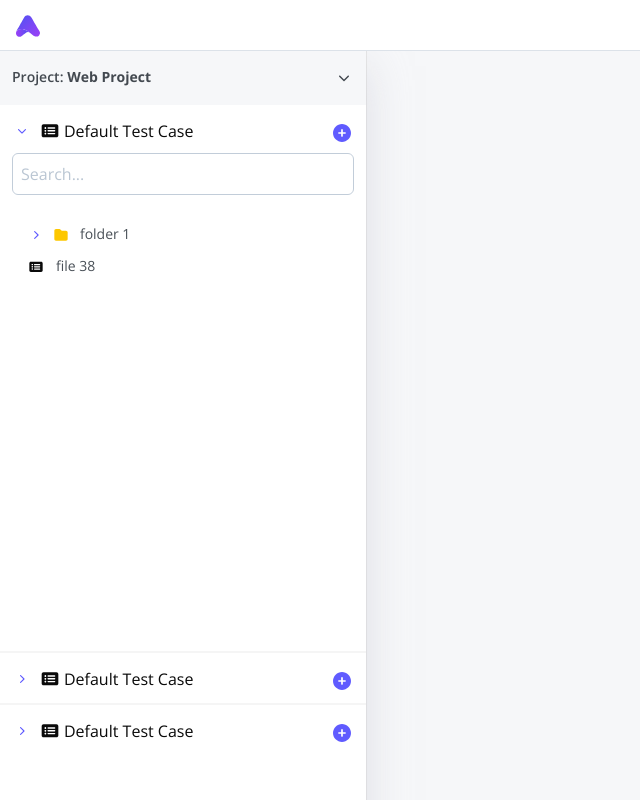
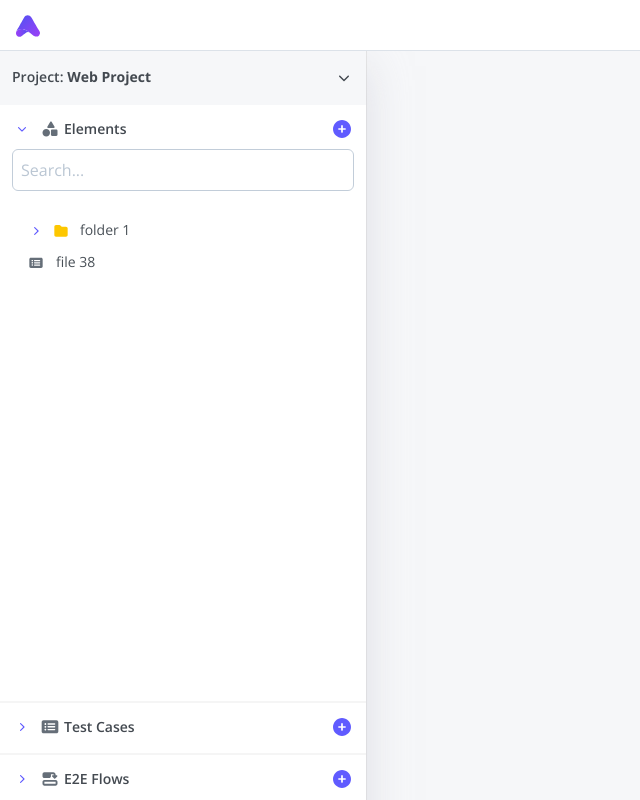
Before and after one commit to loki13-uix/avo-dash, a Next.js app: page / in a window 1280 px wide. Shown: the whole page, without its empty margins (0-640 px from the left). Built offline with nearby package versions, Linux system fonts and the light colour scheme.

Commit message:
refactor: Improve tree panel structure and resizing behavior

```diff
--- a/src/app/page.tsx
+++ b/src/app/page.tsx
@@ -7,7 +7,8 @@ import {
   SIDEBAR_MAX_SIZE,
   SIDEBAR_MIN_SIZE,
 } from '@/constants/constants'
-import { folderTree } from '@/constants/tree-data'
+import type { IconName } from '@/constants/icons'
+import { type TreeNode, folderTree } from '@/constants/tree-data'
 import { Button } from '@/shared/components/atoms/button'
 import { Icon } from '@/shared/components/atoms/icon'
 import TableCell from '@/shared/components/atoms/table-cell'
@@ -22,44 +23,68 @@ import {
 import useFileStore from '@/shared/store/store'
 
 import { Fragment, useEffect, useRef, useState } from 'react'
-const trees = [folderTree, folderTree, folderTree]
+const trees: {
+  id: number
+  headerIcon: IconName
+  headerText: string
+  treeNodes: TreeNode[]
+}[] = [
+  {
+    id: 0,
+    headerIcon: 'repository',
+    headerText: 'Elements',
+    treeNodes: folderTree,
+  },
+  {
+    id: 1,
+    headerIcon: 'test-case',
+    headerText: 'Test Cases',
+    treeNodes: folderTree,
+  },
+  {
+    id: 2,
+    headerIcon: 'flow',
+    headerText: 'E2E Flows',
+    treeNodes: folderTree,
+  },
+]
 
 export default function Home() {
   const [expandedIndices, setExpandedIndices] = useState<number[]>([0])
   const panelRefs = useRef<(HTMLDivElement | null)[]>([null, null, null])
 
-  const handleExpand = (index: number) => {
-    setExpandedIndices((prev) =>
-      prev.includes(index) ? prev.filter((i) => i !== index) : [...prev, index]
-    )
-  }
-
-  const handleCollapse = (index: number) => {
-    setExpandedIndices((prev) => prev.filter((indices) => indices !== index))
+  const handlePanelResize = (id: number, expanded: boolean) => {
+    const resizablePanel = panelRefs.current[id]?.closest('[data-panel]')
+    if (resizablePanel && resizablePanel instanceof HTMLElement) {
+      resizablePanel.style.flex = expanded ? '1 1 180px' : '0 0 50px'
+    }
   }
 
   useEffect(() => {
-    panelRefs.current.forEach((panel, index) => {
-      if (panel) {
-        const resizablePanel = panel.closest('[data-panel]')
-        if (resizablePanel && resizablePanel instanceof HTMLElement) {
-          if (!expandedIndices.includes(index)) {
-            resizablePanel.style.flexGrow = '0'
-            resizablePanel.style.flexShrink = '0'
-            resizablePanel.style.flexBasis = '50px'
-          } else {
-            resizablePanel.style.flexGrow = '1'
-            resizablePanel.style.flexShrink = '1'
-            resizablePanel.style.flexBasis = '50px'
-            resizablePanel.style.maxHeight = '78%'
-          }
-        }
+    panelRefs.current.forEach((ref, index) => {
+      const resizablePanel = ref?.closest('[data-panel]')
+      if (resizablePanel && resizablePanel instanceof HTMLElement) {
+        resizablePanel.style.flexBasis = index === 0 ? '180px' : '50px'
+        resizablePanel.style.flexGrow = '0'
+        resizablePanel.style.flexShrink = '0'
       }
     })
-  }, [expandedIndices])
+  }, [])
 
-  const setPanelRef = (index: number) => (el: HTMLDivElement | null) => {
-    panelRefs.current[index] = el
+  const handleExpand = (id: number) => {
+    setExpandedIndices((prev) =>
+      prev.includes(id) ? prev.filter((i) => i !== id) : [...prev, id]
+    )
+    handlePanelResize(id, true)
+  }
+
+  const handleCollapse = (id: number) => {
+    setExpandedIndices((prev) => prev.filter((indices) => indices !== id))
+    handlePanelResize(id, false)
+  }
+
+  const setPanelRef = (id: number) => (el: HTMLDivElement | null) => {
+    panelRefs.current[id] = el
   }
 
   const selectedFile = useFileStore((state) => state.selectedFile)
@@ -82,7 +107,7 @@ export default function Home() {
           defaultSize={SIDEBAR_DEFAULT_SIZE}
           className='z-1 shadow-[0px_15px_40px_0px_rgba(202,202,213,0.55)]'
         >
-          <div className='shadow-xl select-none flex h-screen flex-col overflow-auto'>
+          <div className='shadow-xl select-none flex h-dvh flex-col overflow-auto'>
             <ResizablePanelGroup direction='vertical' className='h-full'>
               <TableCell
                 isHeader
@@ -91,24 +116,31 @@ export default function Home() {
                 title='Web Project'
                 showIcon
               />
-              <div className='h-[calc(100vh-100px)] overflow-auto flex flex-col'>
+              <div className='h-[calc(100vh-100px)] 2xl:h-[calc(100vh-80px)] overflow-auto flex flex-col'>
                 {trees.map((tree, index) => (
-                  <Fragment key={index}>
+                  <Fragment key={tree.id}>
                     <ResizablePanel
-                      minSize={FOLDER_TREE_MIN_SIZE}
+                      minSize={
+                        expandedIndices.includes(tree.id)
+                          ? FOLDER_TREE_MIN_SIZE
+                          : 1
+                      }
                       defaultSize={
-                        expandedIndices.includes(index)
+                        expandedIndices.includes(tree.id)
                           ? FOLDER_TREE_DEFAULT_SIZE
                           : FOLDER_TREE_MIN_SIZE
                       }
+                      className='!min-h-[50px]'
                     >
-                      <div ref={setPanelRef(index)} className='h-full'>
+                      <div ref={setPanelRef(tree.id)} className='h-full'>
                         <TreeWrapper
-                          key={index}
-                          initialTreeNodes={tree}
-                          isExpanded={expandedIndices.includes(index)}
-                          onExpand={() => handleExpand(index)}
-                          onCollapse={() => handleCollapse(index)}
+                          key={tree.id}
+                          initialTreeNodes={tree.treeNodes}
+                          isExpanded={expandedIndices.includes(tree.id)}
+                          onExpand={() => handleExpand(tree.id)}
+                          onCollapse={() => handleCollapse(tree.id)}
+                          headerIcon={tree.headerIcon}
+                          headerText={tree.headerText}
                         />
                       </div>
                     </ResizablePanel>
--- a/src/constants/constants.ts
+++ b/src/constants/constants.ts
@@ -1,7 +1,7 @@
 export const SIDEBAR_DEFAULT_SIZE = 40
 export const SIDEBAR_MIN_SIZE = 25
 export const SIDEBAR_MAX_SIZE = 40
-export const FOLDER_TREE_MIN_SIZE = 3
+export const FOLDER_TREE_MIN_SIZE = 1
 export const FOLDER_TREE_DEFAULT_SIZE = 100
 export const MAIN_CONTENT_DEFAULT_SIZE = 100
 
--- a/src/shared/components/atoms/file.tsx
+++ b/src/shared/components/atoms/file.tsx
@@ -104,7 +104,7 @@ function FileItem({
       <Icon
         name='test-case'
         size={16}
-        className='fill-grey-12 mt-1 shrink-0 cursor-pointer'
+        className='text-grey-12 mt-1 shrink-0 cursor-pointer'
       />
 
       {!isEditing ? (
--- a/src/shared/components/atoms/table-cell.tsx
+++ b/src/shared/components/atoms/table-cell.tsx
@@ -158,7 +158,7 @@ const TableCell = ({
         />
       ) : selectDropdown ? (
         <Select value={defaultValue} onValueChange={handleValueChange}>
-          <SelectTrigger className='shadow-none p-0 h-auto bg-transparent w-full'>
+          <SelectTrigger className='shadow-none p-0 min-h-8 bg-transparent w-full'>
             <span>{selectedOption?.label}</span>
           </SelectTrigger>
           <SelectContent>
--- a/src/shared/components/atoms/tree/tree-header.tsx
+++ b/src/shared/components/atoms/tree/tree-header.tsx
@@ -8,6 +8,7 @@ interface TreeHeaderProps {
   setIsExpanded: (isExpanded: boolean) => void
   iconName?: IconName
   headerText?: string
+  iconClassName?: string
 }
 
 function TreeHeader({
@@ -15,6 +16,7 @@ function TreeHeader({
   setIsExpanded,
   iconName = 'test-case',
   headerText = 'Default Test Case',
+  iconClassName,
 }: TreeHeaderProps) {
   return (
     <div className='flex items-center justify-between'>
@@ -34,14 +36,20 @@ function TreeHeader({
           />
         </Button>
         <div className='flex items-center gap-1'>
-          <Icon name={iconName} size={20} className='fill-grey-12  shrink-0' />
-          <span>{headerText}</span>
+          <Icon
+            name={iconName}
+            size={20}
+            className={cn('fill-grey-12  shrink-0', iconClassName)}
+          />
+          <span className='text-grey-13 font-semibold text-sm'>
+            {headerText}
+          </span>
         </div>
       </div>
       <Icon
         name='plus-icon'
         size={18}
-        className='shrink-0 text-purple-primary  mt-1'
+        className='shrink-0 text-purple-primary'
       />
     </div>
   )
--- a/src/shared/components/atoms/tree/tree-wrapper.tsx
+++ b/src/shared/components/atoms/tree/tree-wrapper.tsx
@@ -1,3 +1,4 @@
+import type { IconName } from '@/constants/icons'
 import type { TreeNode } from '@/constants/tree-data'
 import TextField from '@/shared/components/atoms/text-field'
 import Tree from '@/shared/components/atoms/tree'
@@ -9,6 +10,8 @@ interface TreeWrapperProps {
   isExpanded: boolean
   onExpand: () => void
   onCollapse: () => void
+  headerIcon?: IconName
+  headerText?: string
 }
 
 function TreeWrapper({
@@ -16,6 +19,8 @@ function TreeWrapper({
   isExpanded,
   onExpand,
   onCollapse,
+  headerIcon,
+  headerText,
 }: TreeWrapperProps) {
   const handleToggle = () => {
     if (isExpanded) {
@@ -28,7 +33,13 @@ function TreeWrapper({
   return (
     <TreeProvider initialTreeNodes={initialTreeNodes}>
       <div className='flex flex-col gap-2 p-3 transition-all duration-250 h-full'>
-        <TreeHeader isExpanded={isExpanded} setIsExpanded={handleToggle} />
+        <TreeHeader
+          isExpanded={isExpanded}
+          setIsExpanded={handleToggle}
+          iconName={headerIcon}
+          headerText={headerText}
+          iconClassName='text-grey-12'
+        />
         {isExpanded && (
           <>
             <TextField
--- a/src/shared/components/table-component.tsx
+++ b/src/shared/components/table-component.tsx
@@ -55,7 +55,7 @@ export const TableComponent = ({ className }: TableComponentProps) => {
         )
       },
       accessorKey: 'checkbox',
-      size: 60,
+      size: 65,
       enableResizing: true,
       cell: ({ row }) => {
         return (
@@ -83,13 +83,11 @@ export const TableComponent = ({ className }: TableComponentProps) => {
         <TableCell defaultValue='Name' className='border-0 w-full' isHeader />
       ),
       accessorKey: 'name',
-      size: 250,
-      enableResizing: true,
       cell: ({ row }) => {
         return (
           <TableCell
             defaultValue={row.original.name}
-            className='border-0 '
+            className='border-0 w-[200px]'
             selectDropdown
             options={NAME_OPTIONS}
             isSelected={selectedRows.includes(row.original.id)}
```
